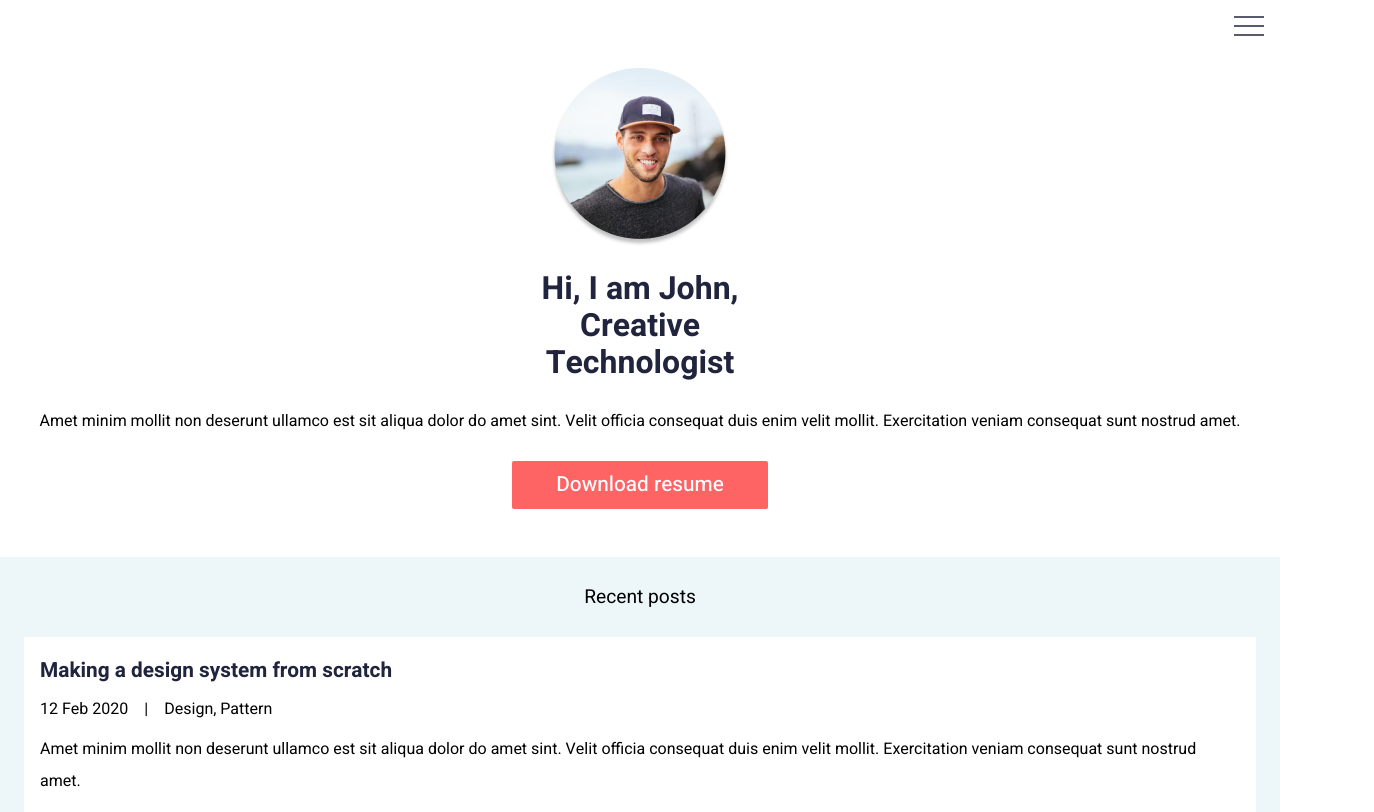
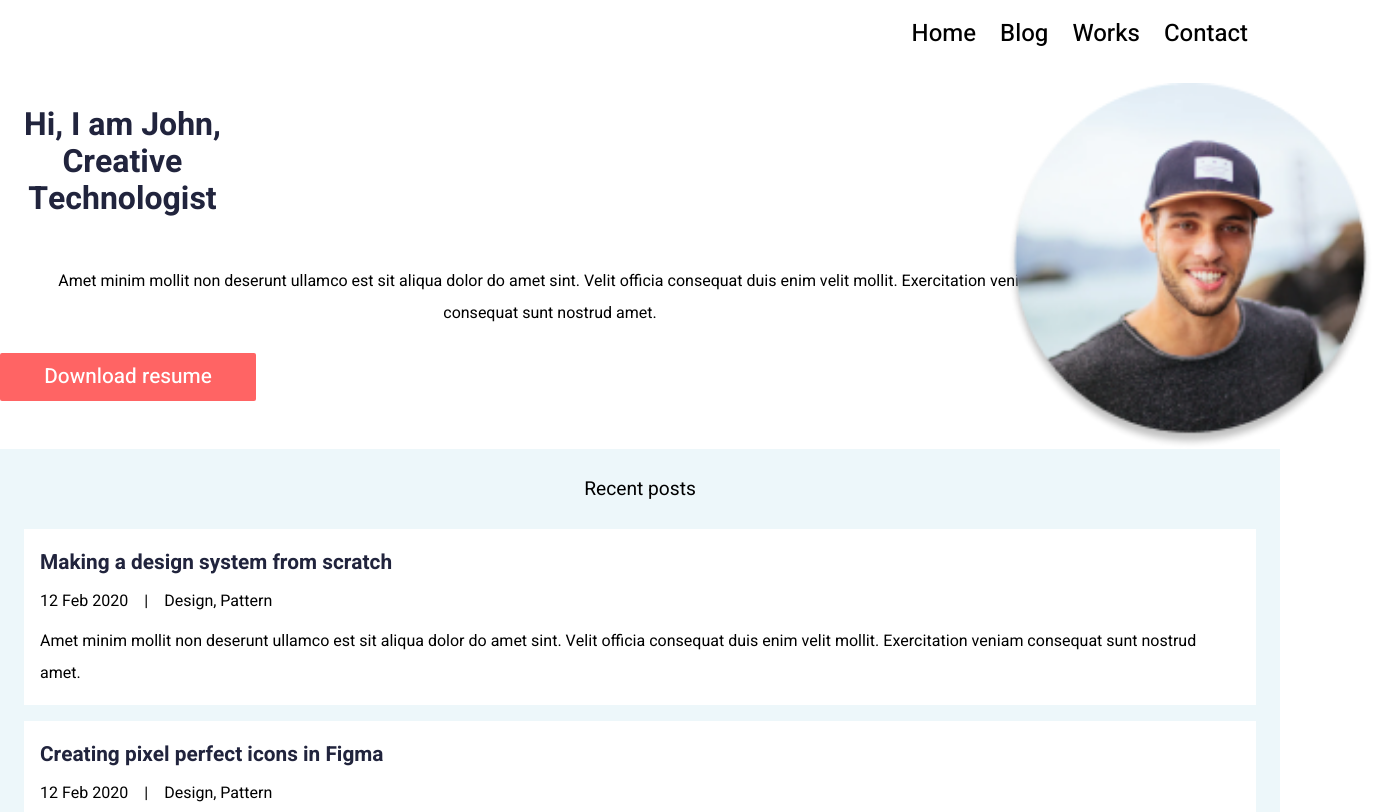
Before and after one commit to ConnieConnie1/Webportfolio-lavorodigruppo, a plain HTML site: page index.html in a window 1280 px wide. Shown: the top 812 px of the page, 1374 px wide, since content can reach past the window. Drawn offline with Linux system fonts and the light colour scheme.

Commit message:
inizio media query

```diff
--- a/index.html
+++ b/index.html
@@ -10,18 +10,27 @@
 <body>
     <nav>
         <img src="images/menu.png" alt="menù-hamburger">
+        <ul>
+            <li> <a class="home" href="#">Home</a> </li>
+            <li> <a href="#">Blog</a> </li>
+            <li> <a href="#">Works</a> </li>
+            <li> <a href="#">Contact</a> </li>
+        </ul>
     </nav>
-    <section>
+    <section class="intestazione">
         <div class="immagine-profilo">
             <img src="images/pic.png" alt="">
         </div>
-        <h1>Hi, I am John,<br>
+
+        <div class="intro">
+            <h1>Hi, I am John,<br>
             Creative<br>
             Technologist</h1>
-        <p class="paragrafo1">Amet minim mollit non deserunt ullamco est sit aliqua dolor do amet sint. Velit officia consequat duis enim velit mollit. Exercitation veniam consequat sunt nostrud amet.</p>
-        <form>
-            <input type="button" value="Download resume">
-         </form>
+            <p class="paragrafo1">Amet minim mollit non deserunt ullamco est sit aliqua dolor do amet sint. Velit officia consequat duis enim velit mollit. Exercitation veniam consequat sunt nostrud amet.</p>
+            <form>
+               <input type="button" value="Download resume">
+            </form>
+        </div>
     </section>
     <section class="recent-post">
         <h3>Recent posts</h3>
--- a/style.css
+++ b/style.css
@@ -10,6 +10,7 @@
     --colore-bottone: #FF6464;
     --colore-2020: #142850;
     --color-dashboard:#00A8CC;
+
 }
 
 nav {
@@ -18,6 +19,29 @@ nav {
     margin: 1rem;
     margin-bottom: 2rem;
 }
+
+nav ul {
+    display: flex;
+    justify-content: end;
+    list-style: none;
+    gap: 1.5rem;
+    display: none;
+
+}
+
+.home:hover{
+    color: var(--colore-bottone) ;
+}
+
+nav ul li a {
+    text-decoration: none;
+    color: black;
+    font-size: 1.5rem;
+    font-weight: 500;
+
+
+}
+
 .immagine-profilo{
     /* width: 10rem;
     height: 10rem; */
@@ -153,3 +177,29 @@ footer p{
     font-size: 0.8rem;
     text-align: center;
 }
+
+
+/* MEDIA QUERYS */
+
+@media screen and (min-width:1200px)
+{
+    nav img {
+        display: none;
+    }
+
+    nav ul {
+        display: flex;
+        margin-right:1rem ;
+       }
+
+    .intestazione{
+        display: flex;
+        flex-direction: row-reverse;
+    }
+
+    .intro{
+        display: flex;
+        flex-direction: column;
+        align-items: start;
+    }
+}
```
